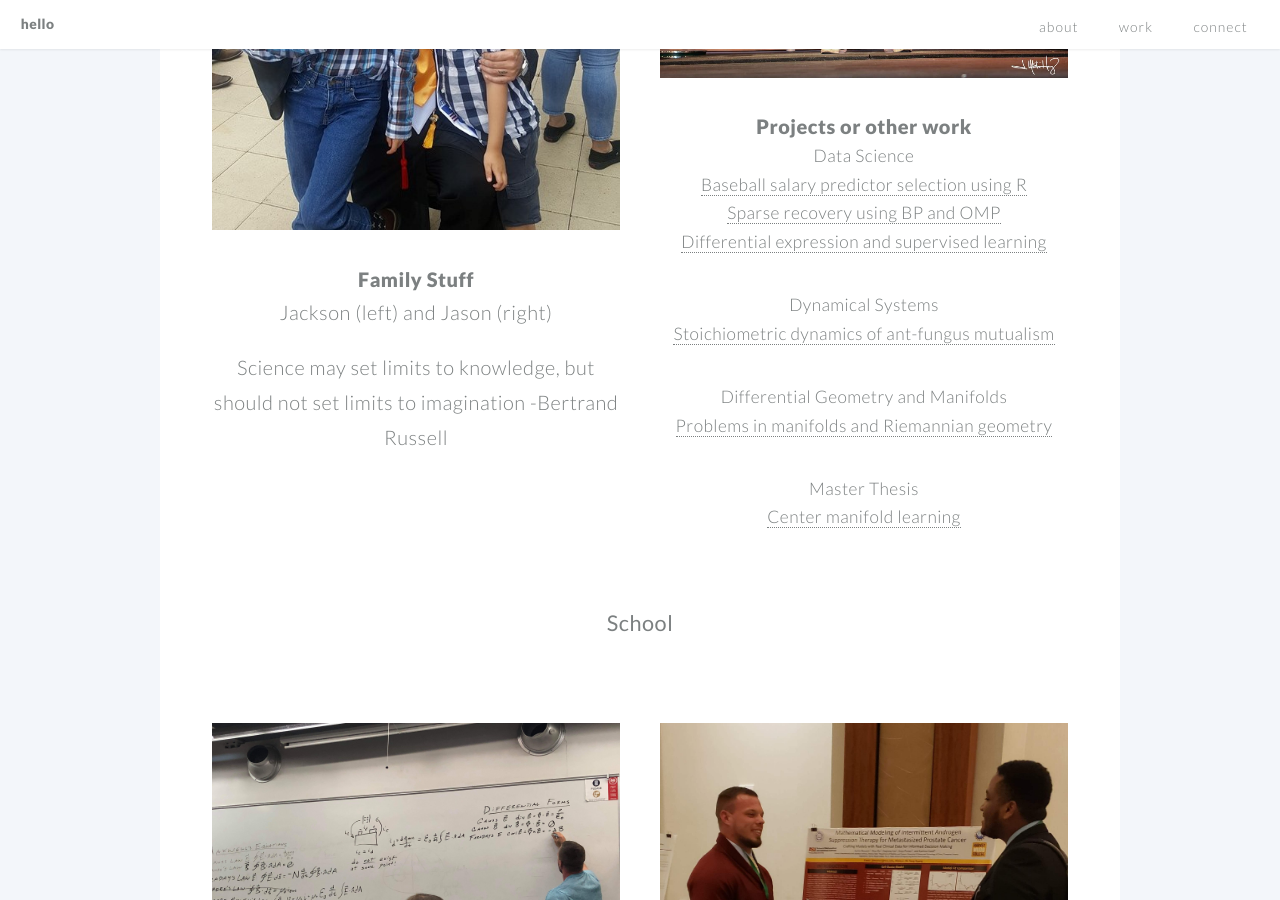
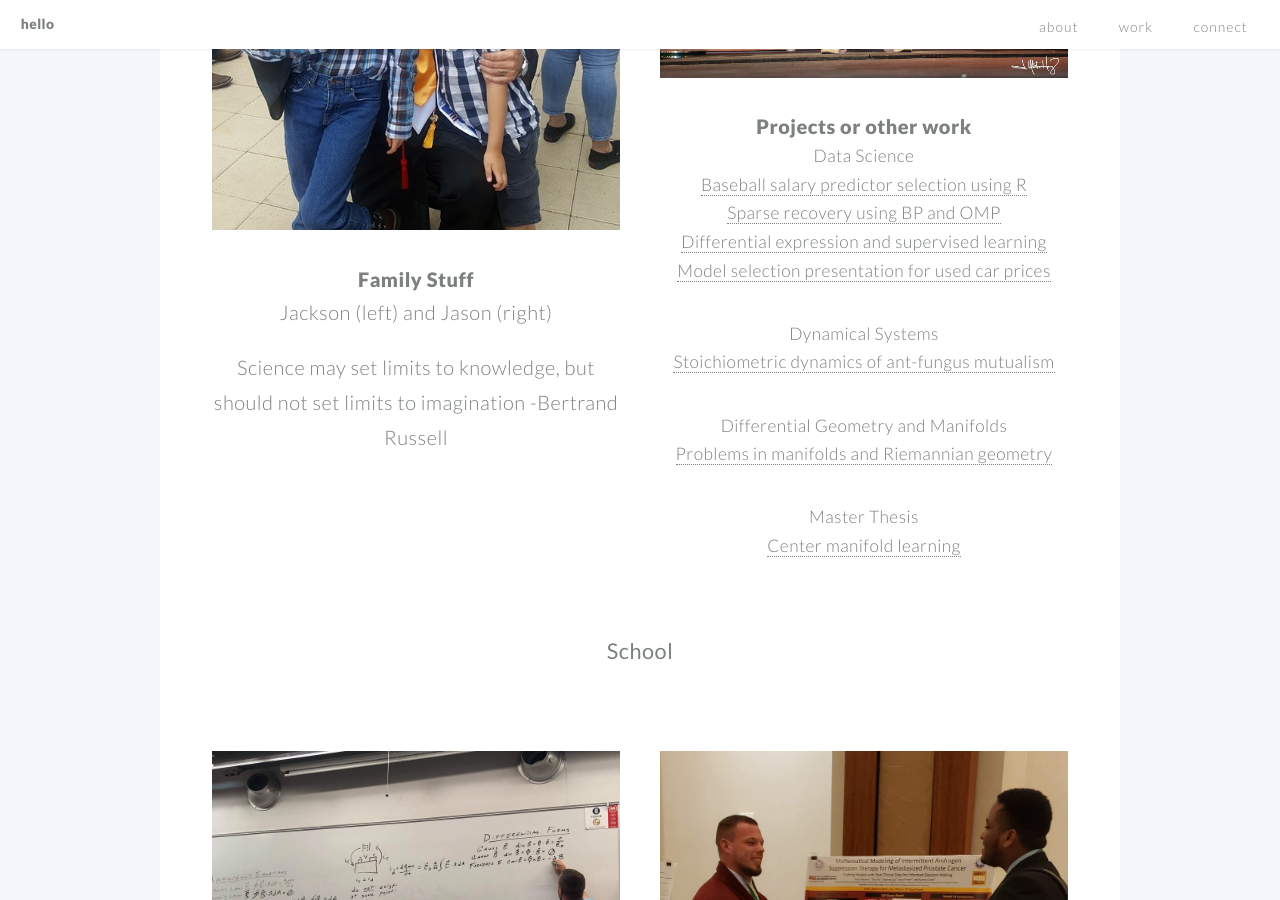
Before and after one commit to jben33/jben33.github.io, a Jekyll site: the page built from index.md, in a window 1280 px wide and 900 px high, scrolled down 2182 px. Built offline with Jekyll 4.4.1, drawn with Linux system fonts in a browser that asks for light colours.

Commit message:
Update example2.html

```diff
--- a/_includes/example2.html
+++ b/_includes/example2.html
@@ -4,6 +4,7 @@
     <li><a href="https://drive.google.com/file/d/16-5BFMT3K4yZeH_sabC04eOoUSRr0ERS/view">Baseball salary predictor selection using R</a></li>
     <li><a href="https://drive.google.com/file/d/1WWmqQxm_SkWCWk5_S1_xysVG3u1fB5ar/view?usp=sharing">Sparse recovery using BP and OMP</a></li>
     <li><a href="https://drive.google.com/file/d/13qtmkT5ZRK_ioMY6gzQdotmCNSV-AQpm/view?usp=sharing">Differential expression and supervised learning</a></li>
+    <li><a href="https://drive.google.com/file/d/1n_aHWrxSanKoo5tuJenNtv9qE2atiE06/view?usp=sharing">Model selection presentation for used car prices</a></li>
 </ul>
 
 <ul> Dynamical Systems
```
